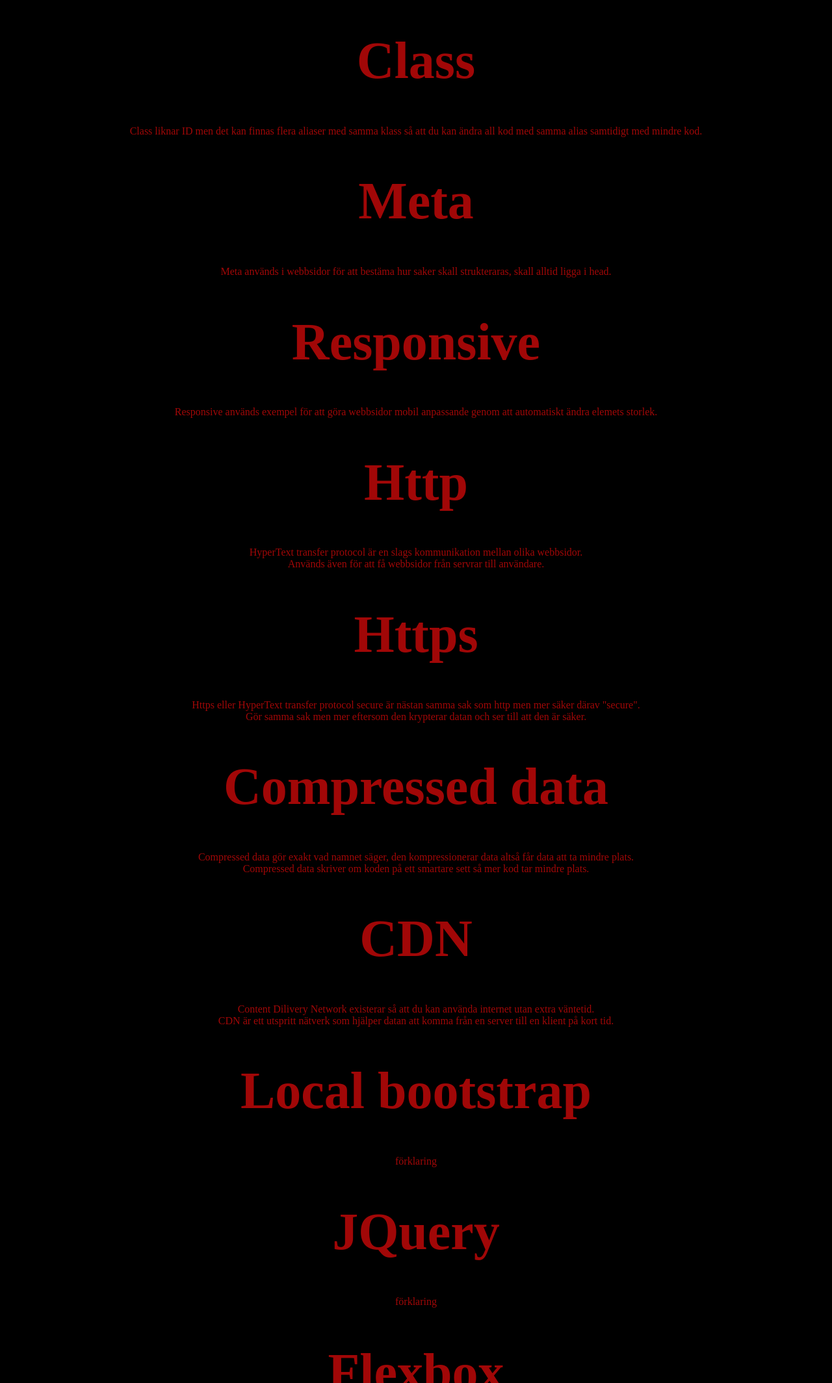
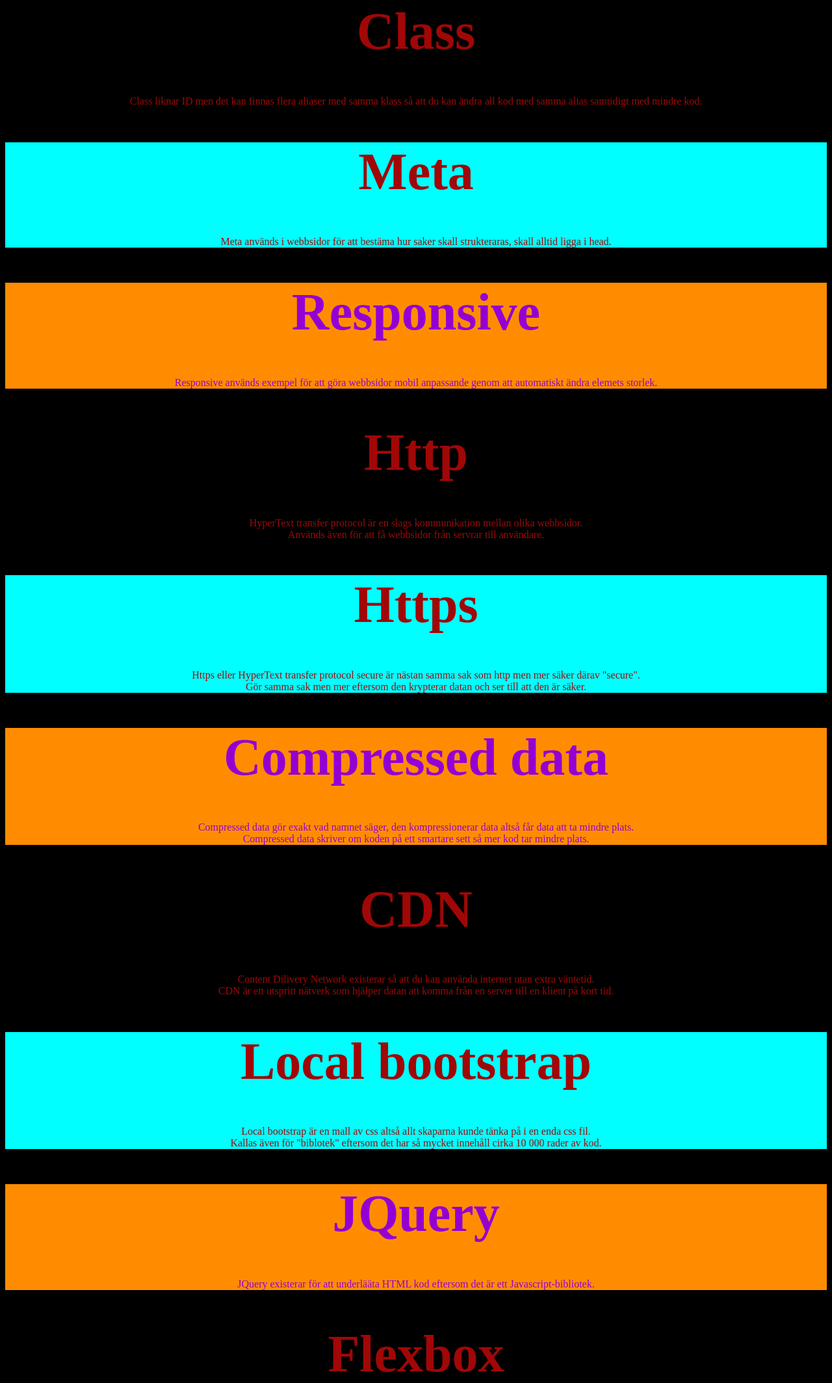
Before and after one commit to arvidodengard/Arvid-odengard.bootstrap, a plain HTML site: page Bootstrap/index.html in a window 1280 px wide. Shown: the part 672-2800 px from the top of the page at 65% size. Drawn offline with Linux system fonts and the light colour scheme.

Commit message:
Moved information from my other Pc

```diff
--- a/Bootstrap/index.html
+++ b/Bootstrap/index.html
@@ -1,67 +1,96 @@
-<!DOCTYPE html>
-<html lang="en">
 <head>
-    <meta charset="UTF-8">
-    <meta name="viewport" content="width=device-width, initial-scale=1.0">
-    <title>Document</title>
+    <title>Bootstrap</title>
     <link rel="stylesheet" href="style.css">
 </head>
 <body>
 <div class="container">
-
+    <div class="Element">
         <h1>Element</h1>
         <p>Element är en komponent innom HTML kod som bland annat strukterar upp koden,
         börjar oftast med en starttag och slutar med en end tag.</p>
+    </div>
 
+    <div class="HTML">
         <h1>HTML</h1>
         <p>HTML eller HyperText Markup Language är egentligen ett "kod" språk
         och majoriteten om inte alla webbsidor består av html kod och dess struktur.</p>
+    </div>
 
+    <div class="ID">
         <h1>ID</h1>
         <p>ID är en sorts namngivning för kod, man ger en specifik kod ett alias och kan därefter ändra endast den koden. <br>
         En html kod kan bara he en identisk ID</p>
+    </div>
 
+    <div class="Class">
         <h1>Class</h1>
         <p>Class liknar ID men det kan finnas flera aliaser med samma klass så att du kan ändra all kod med samma alias
         samtidigt med mindre kod.</p>
+    </div>
 
+    <div class="Meta">
         <h1>Meta</h1>
         <p>Meta används i webbsidor för att bestäma hur saker skall strukteraras, skall alltid ligga i head.</p>
+    </div>
 
+    <div class="Responsive">
         <h1>Responsive</h1>
         <p>Responsive används exempel för att göra webbsidor mobil anpassande genom att automatiskt ändra elemets storlek.</p>
+    </div>
 
+    <div class="Http">
         <h1>Http</h1>
         <p>HyperText transfer protocol är en slags kommunikation mellan olika webbsidor. <br>
         Används även för att få webbsidor från servrar till användare.</p>
+    </div>
 
+    <div class="Https">
         <h1>Https</h1>
         <p>Https eller HyperText transfer protocol secure är nästan samma sak som http men mer säker därav "secure". <br>
         Gör samma sak men mer eftersom den krypterar datan och ser till att den är säker.</p>
+    </div>
 
+    <div class="Compressed-data">
         <h1>Compressed data</h1>
         <p>Compressed data gör exakt vad namnet säger, den kompressionerar data altså får data att ta mindre plats. <br>
         Compressed data skriver om koden på ett smartare sett så mer kod tar mindre plats.</p>
+    </div>
 
+    <div class="CDN">
         <h1>CDN</h1>
         <p>Content Dilivery Network existerar så att du kan använda internet utan extra väntetid. <br>
         CDN är ett utspritt nätverk som hjälper datan att komma från en server till en klient på kort tid.</p>
+    </div>
 
+    <div class="Local-bootstrap">
         <h1>Local bootstrap</h1>
-<p>förklaring</p>
+        <p>Local bootstrap är en mall av css altså allt skaparna kunde tänka på i en enda css fil. <br>
+        Kallas även för "biblotek" eftersom det har så mycket innehåll cirka 10 000 rader av kod.</p>
+    </div>
 
+    <div class="JQuery">
         <h1>JQuery</h1>
-<p>förklaring</p>
+        <p>JQuery existerar för att underlääta HTML kod eftersom det är ett Javascript-bibliotek.</p>
+    </div>
 
+    <div class="Flexbox">
         <h1>Flexbox</h1>
-<p>förklaring</p>
+        <p>Flexbox är förinprogramerade kommandon som kan ändra utseendet på webbsidor exempel "justify-content:center;"
+        <br>vilket som då centrerar objektet. </p>
+    </div>
 
+    <div class="Grid">
         <h1>Grid</h1>
-<p>förklaring</p>
+        <p>Grid är en slags webbsida som är indelad i olika delar, (se bild nedan) har en header, footer. <br>
+        Kan även användas föt att placera objekt i kolumner eller i rader, placera objekt i olika mönster.</p>
+        <img href="Bootstrap\Grid.png" alt="Grid.png">
+    </div>
 
+    <div class="Code-snippets">
         <h1>Code snippets</h1>
-<p>förklaring</p>
-
+        <p>Code snippets är tricks som gör att du kan koda snabbare genom att "återanvända kod". <br>
+        Code snippets kan även sparas som valfri kod och sedan återanvändas.</p>
+    </div>
 </div>
 
 </body>
--- a/Bootstrap/style.css
+++ b/Bootstrap/style.css
@@ -12,3 +12,48 @@ h1, .h1 {
     body {
         background-color: rgb(0, 0, 0);
     }
+
+    .HTML {
+        background-color: aqua;
+    }
+
+    .ID {
+        background-color: darkorange;
+        color:darkviolet;
+    }
+
+    .Meta {
+        background-color: aqua;
+    }
+
+    .Responsive {
+        background-color: darkorange;
+        color:darkviolet;
+    }
+
+    .Https {
+        background-color: aqua;
+    }
+
+    .Compressed-data {
+        background-color: darkorange;
+        color:darkviolet;
+    }
+
+    .Local-bootstrap {
+        background-color: aqua;
+    }
+
+    .JQuery {
+        background-color: darkorange;
+        color:darkviolet;
+    }
+
+    .Grid {
+        background-color: aqua;
+    }
+
+    .Code-snippets {
+        background-color: darkorange;
+        color:darkviolet;
+    }
```
Lines whose indentation alone changed are shown as unchanged.
